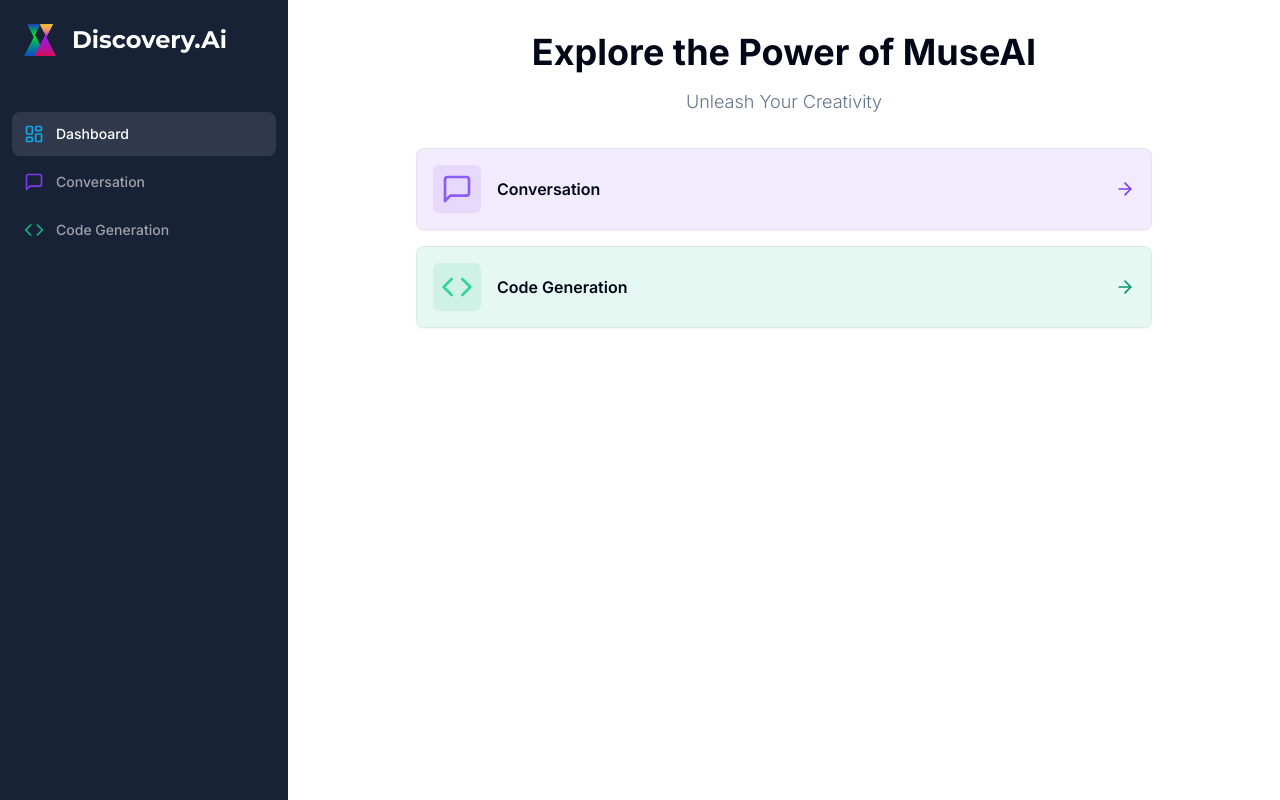
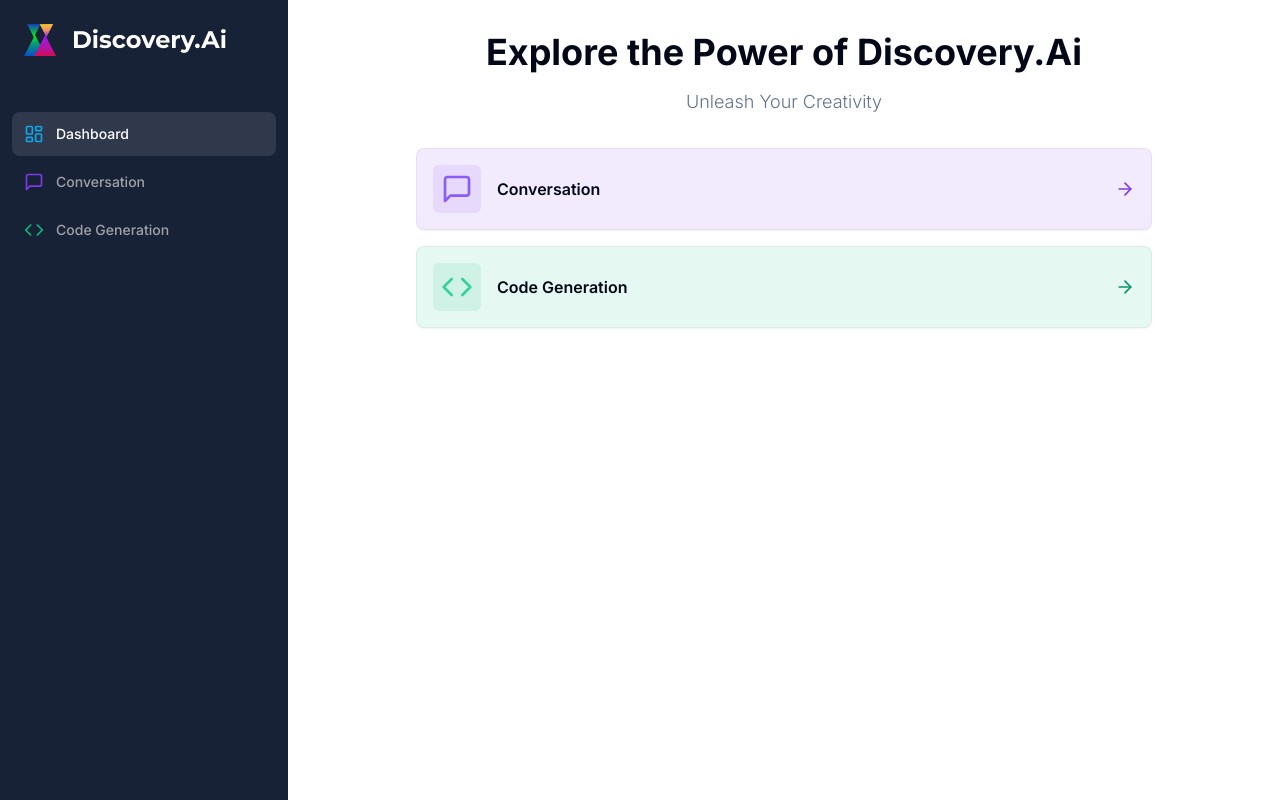
Before and after one commit to Mageshmca2001/saas-application, a Next.js app: page /dashboard in a window 1280 px wide. Built offline with nearby package versions, Linux system fonts and the light colour scheme.

Commit message:
Update page.tsx

```diff
--- a/app/(dashboard)/(routes)/dashboard/page.tsx
+++ b/app/(dashboard)/(routes)/dashboard/page.tsx
@@ -5,7 +5,6 @@ import { cn } from "@/lib/utils";
 import {
   ArrowRight,
   Code,
-
   MessageSquare,
 
 } from "lucide-react";
@@ -37,7 +36,7 @@ const DashboardPage = () => {
     <div>
       <div className="mb-8 space-y-4">
         <h2 className="text-2xl md:text-4xl font-bold text-center">
-          Explore the Power of MuseAI
+          Explore the Power of Discovery.Ai
         </h2>
         <p className="text-muted-foreground font-light text-small md:text-lg text-center">
           Unleash Your Creativity
```
